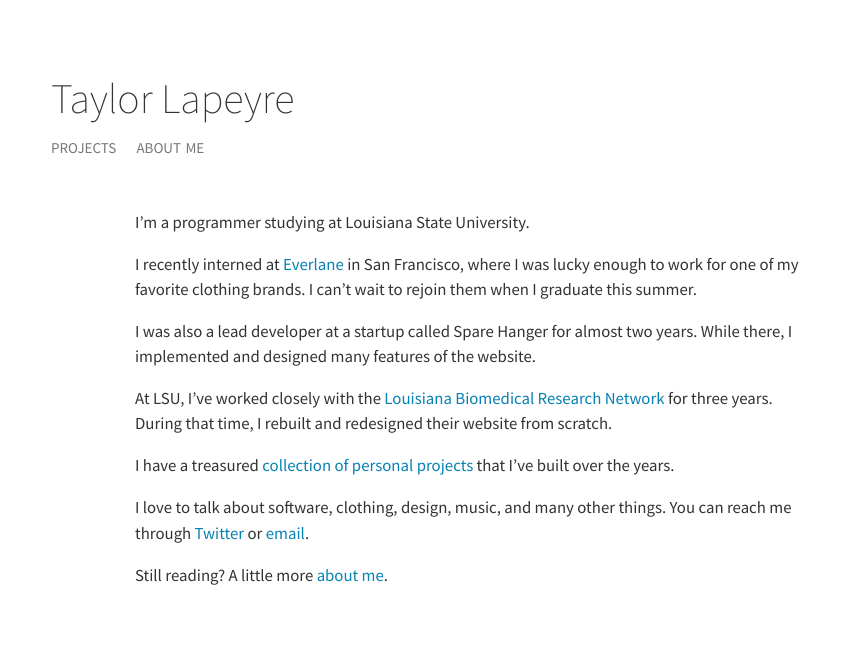
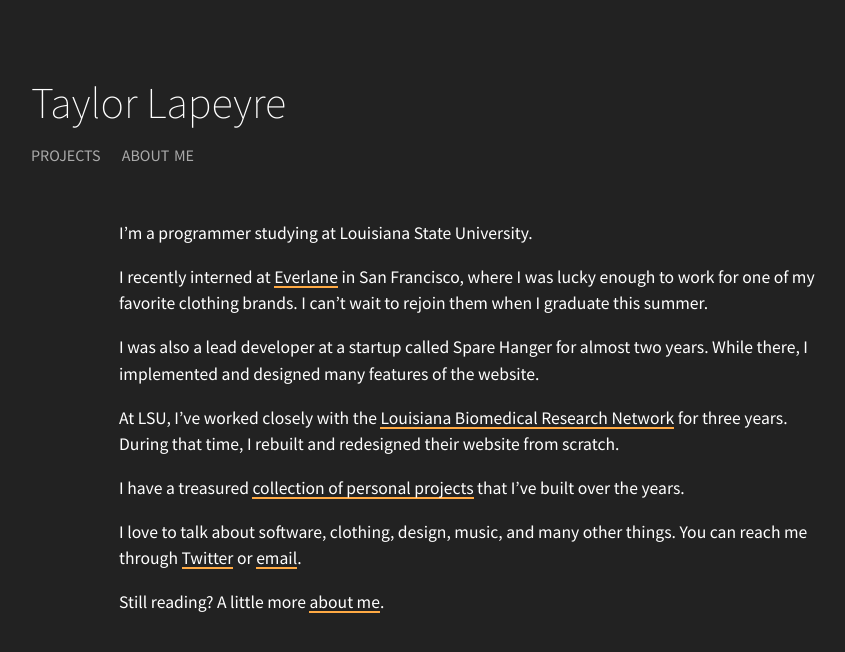
Before and after one commit to taylorlapeyre/taylorlapeyre.github.io, a Jekyll site: the page built from index.md, in a window 1280 px wide. Shown: the top 652 px of the page, without its empty margins (169-1014 px from the left). Built offline with Jekyll 4.4.1, drawn with Linux system fonts in a browser that asks for light colours.

Commit message:
stylistic changes

```diff
--- a/assets/css/main.css
+++ b/assets/css/main.css
@@ -1,9 +1,10 @@
 @import url(http://fonts.googleapis.com/css?family=Source+Sans+Pro:200,400);
 
 html {
-  font: 105%/1.5 "Source Sans Pro", sans-serif;
+  background: #222;
+  font: 110%/1.5 "Source Sans Pro", sans-serif;
   -webkit-font-smoothing: antialiased;
-  color: #333;
+  color: #FFF;
   padding: 4rem;
 }
 
@@ -13,12 +14,13 @@ body {
 }
 
 a {
-  color: #0881b3;
+  color: #FFF;
   text-decoration: none;
+  background-image: linear-gradient(to bottom, rgba(255,255,255,0) 93%, #FA4 93%);
 }
 
 a:hover {
-  color: #2B4596;
+  color: #FA4;
 }
 
 h3 {
@@ -45,12 +47,13 @@ img {
   display: block;
   font-weight: 200;
   font-size: 2.5rem;
-  color: #333;
+  color: #FFF;
   text-decoration: none;
+  background-image: none;
 }
 
 .site-header .name:hover {
-  color: #333;
+  color: #FFF;
 }
 
 .site-header .site-nav a {
@@ -58,11 +61,12 @@ img {
   font-variant: small-caps;
   font-size: 1.3rem;
   text-transform: lowercase;
-  color: #777;
+  color: #AAA;
+  background-image: none;
 }
 
 .site-header .site-nav a.active {
-  color: #000;
+  background-image: linear-gradient(to bottom, rgba(255,255,255,0) 93%, #AAA 93%);
 }
 
 .site-header .site-nav a + a {
@@ -76,5 +80,5 @@ img {
 
 .subtitle {
   margin-top: 0;
-  color: #777;
+  color: #FA4;
 }
```
